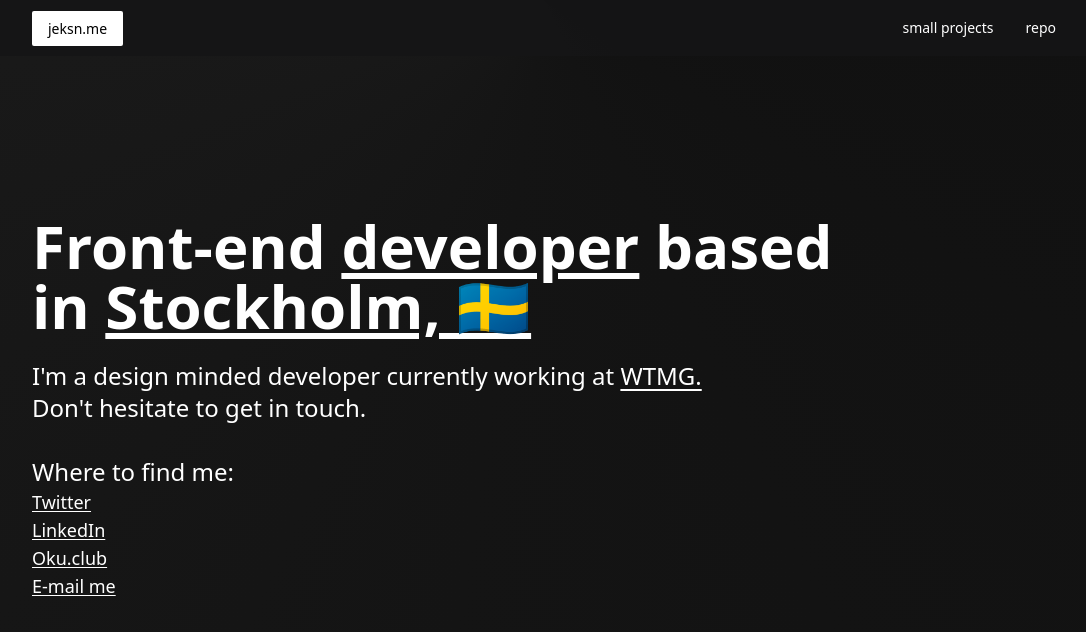
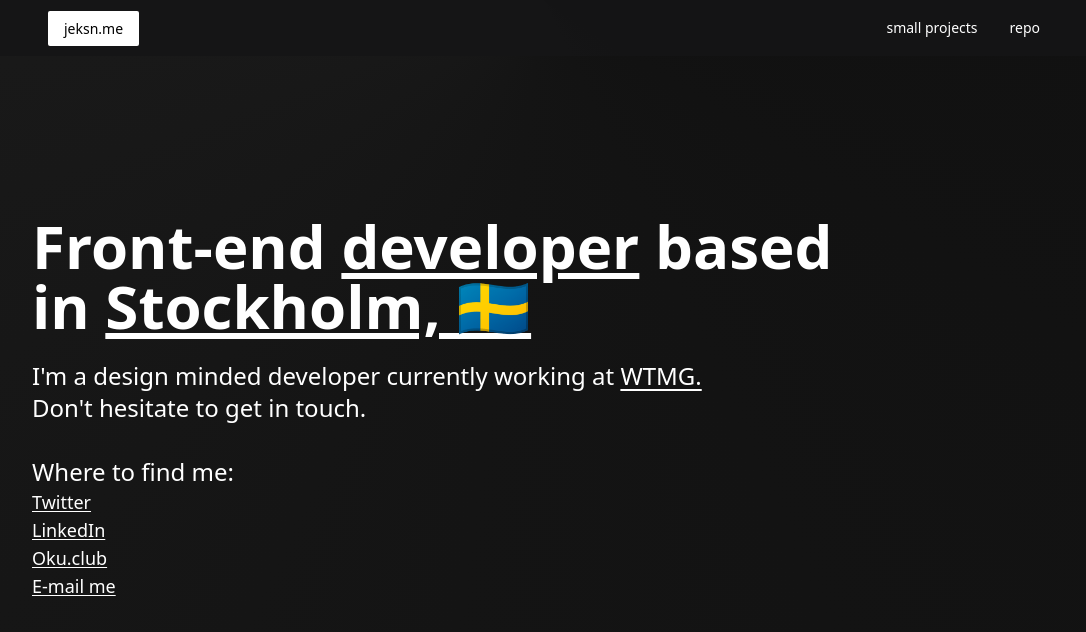
Before and after one commit to jeksn/jeksn23, a Next.js app: page / in a window 1280 px wide. Shown: the top 632 px of the page, without its empty margins (96-1182 px from the left). Built offline with nearby package versions, Linux system fonts and the light colour scheme.

Commit message:
added missing padding to page content

```diff
--- a/app/layout.tsx
+++ b/app/layout.tsx
@@ -11,7 +11,7 @@ export default function RootLayout({
       <body>
       <main className="mx-auto">
         <header className="fixed w-full px-4 md:px-0">
-        <div className="flex items-center justify-between max-w-screen-lg py-4 mx-auto">
+          <div className="flex items-center justify-between max-w-screen-lg px-4 py-4 mx-auto">
             <div>
               <a href="/" className="px-4 py-2 text-sm text-black transition-all duration-700 ease-in-out bg-white rounded-sm hover:rounded-xl">
                 jeksn.me
@@ -31,7 +31,9 @@ export default function RootLayout({
             </div>
           </div>
           </header>
+          <div className="px-4">
             {children}
+          </div>
           <AnalyticsWrapper />
         </main>
       </body>
```
Lines whose indentation alone changed are shown as unchanged.
